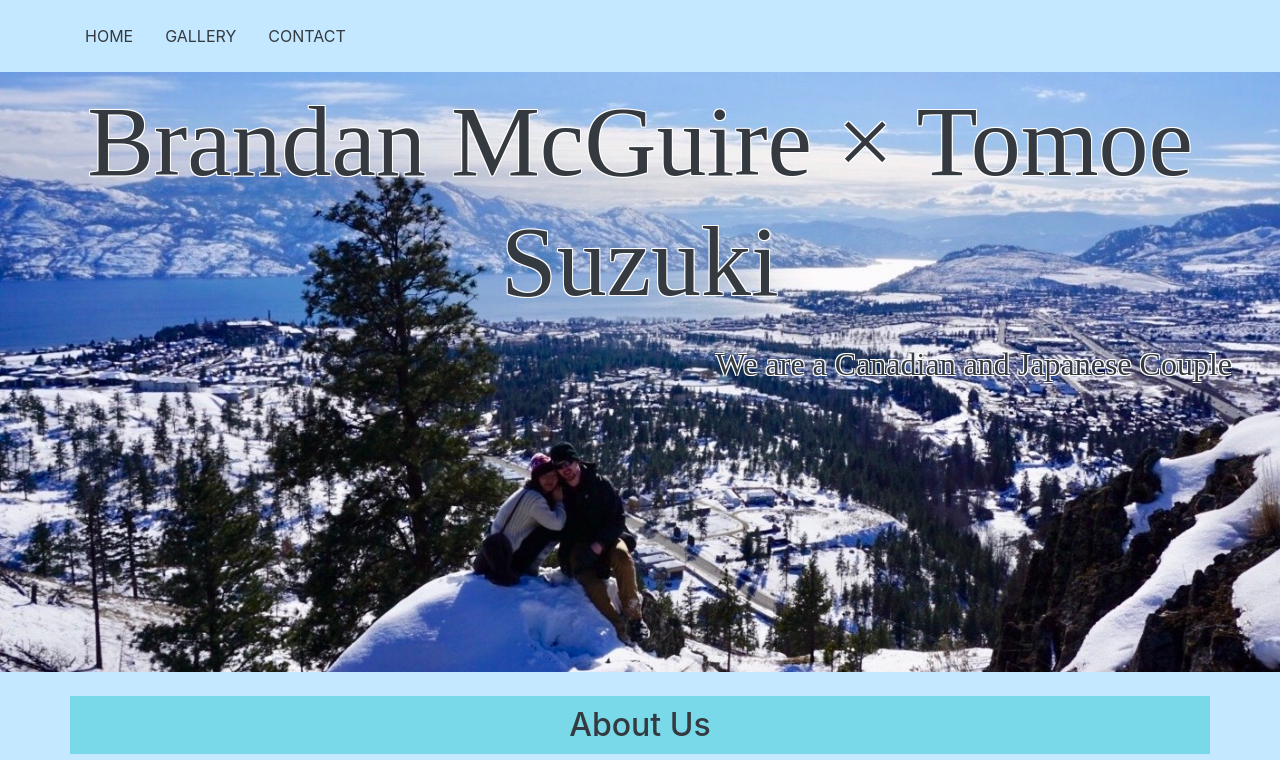
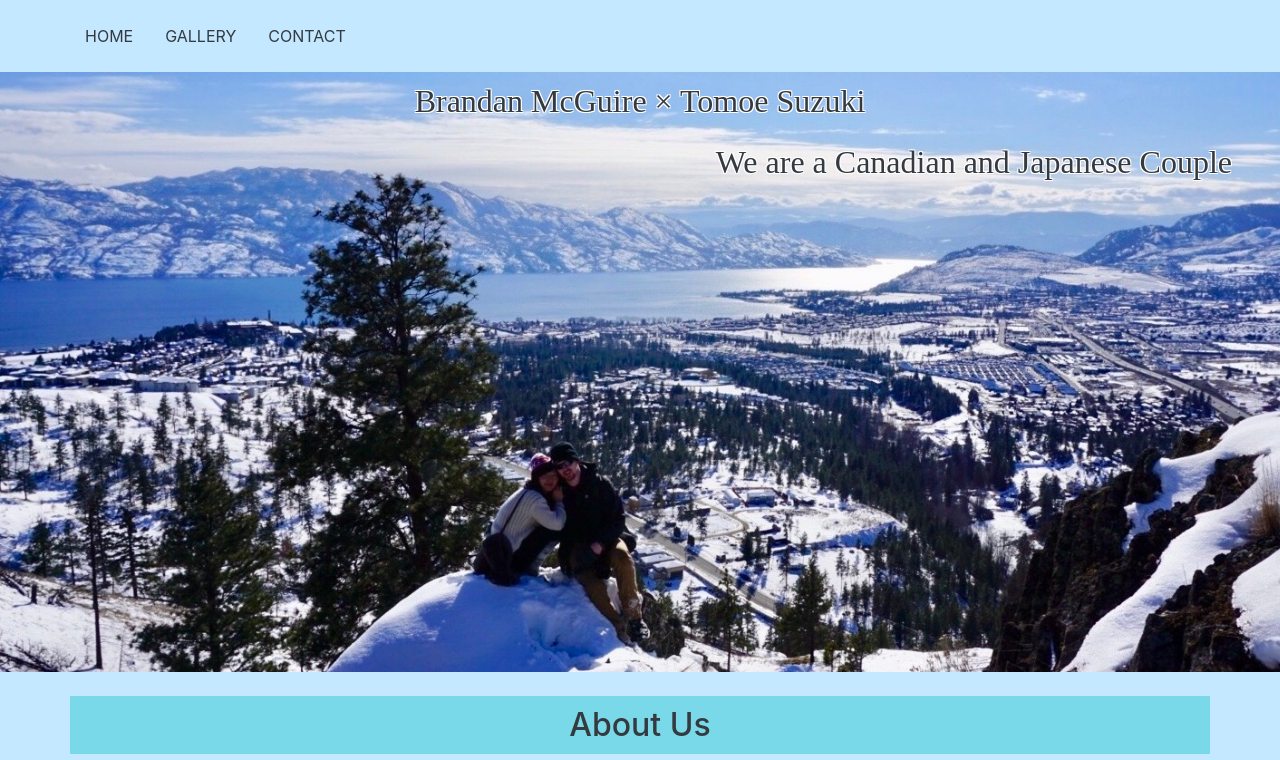
Before and after one commit to tomoBM/learn, a plain HTML site: page index.html in a window 1280 px wide. Shown: the top 760 px of the page. Drawn offline with nearby package versions, Linux system fonts and the light colour scheme.

Commit message:
initial commit

```diff
--- a/index.css
+++ b/index.css
@@ -42,10 +42,6 @@
 	font-size: 90px;
 }
 
-.cover-text>h2{
-	font-size:100px;
-}
-
 .cover-text>p{
   display: ;
   vertical-align: text-bottom;
```
